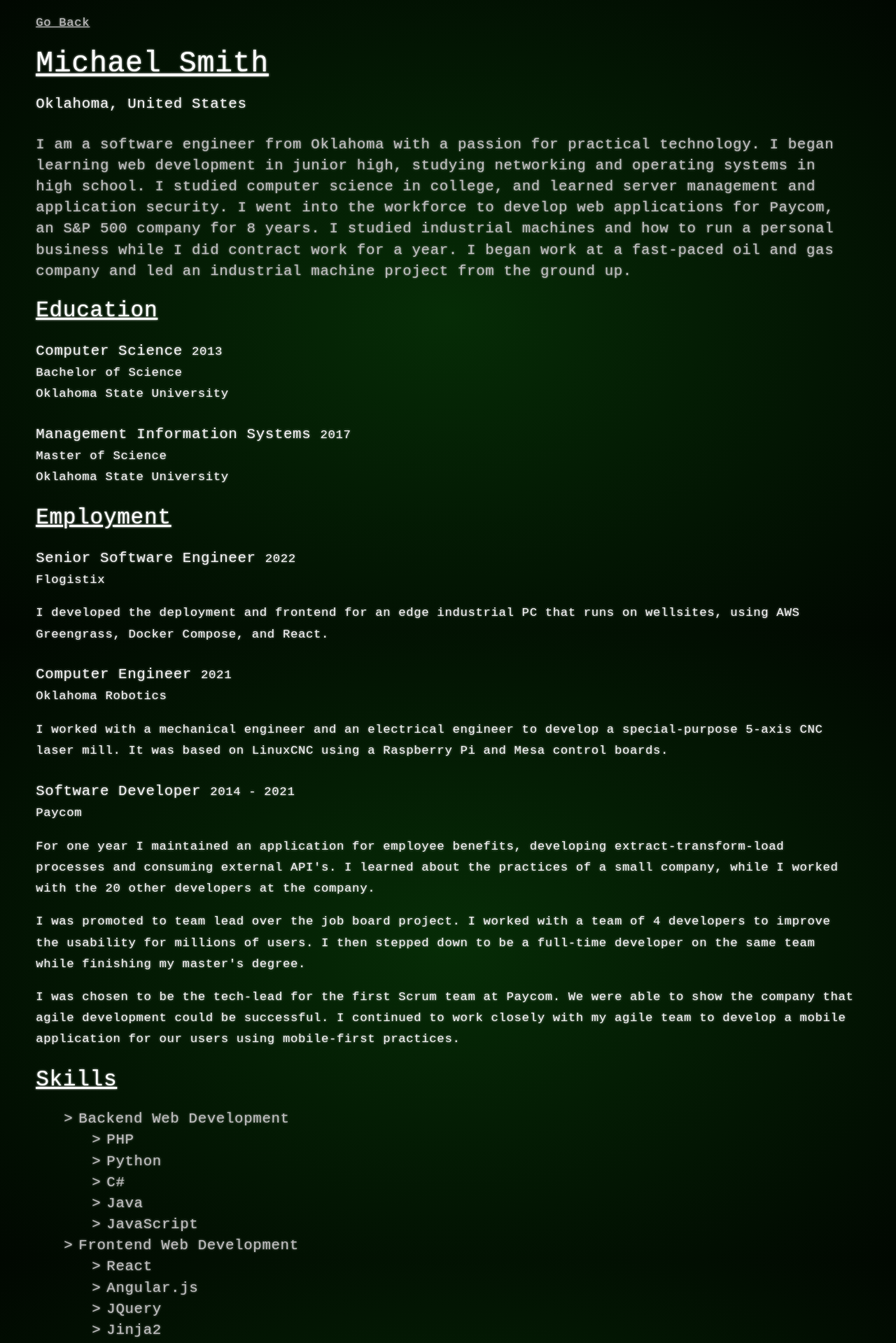
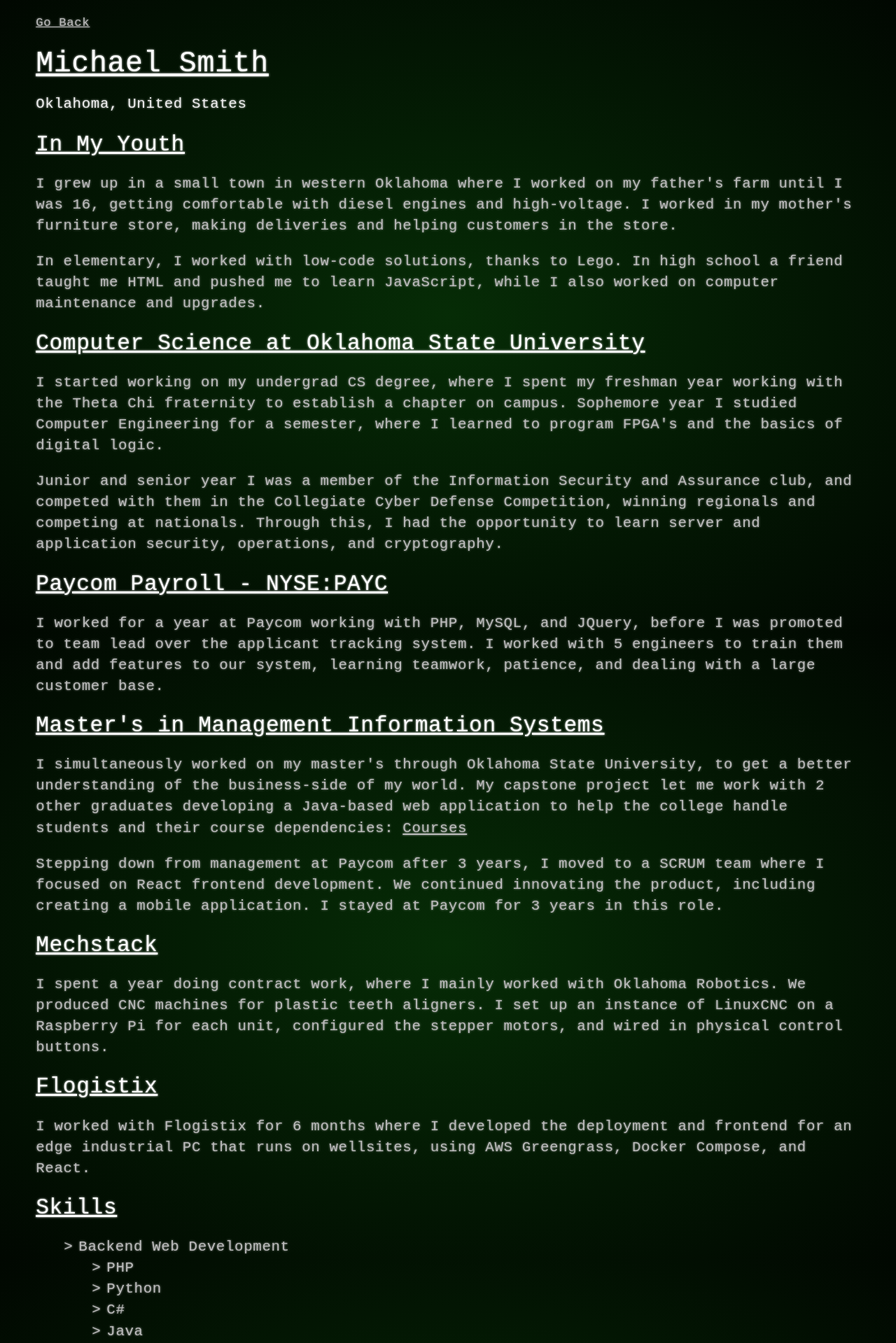
Before and after one commit to smwa/smwa.github.io, a Jekyll site: the page built from resume.html, in a window 1280 px wide. Shown: the top 1919 px of the page at 70% size. Built offline with Jekyll 4.4.1, drawn with Linux system fonts in a browser that asks for light colours.

Commit message:
Update Bio

```diff
--- a/assets/css/index.css
+++ b/assets/css/index.css
@@ -18,6 +18,12 @@
     background-image: radial-gradient(
         #062C06, #000000 120%
     );
+}
+
+.console code {
+  white-space: pre;
+  font-style: italic;
+  color: #eeeeee;
 }
 
 .console * {
--- a/resume.html
+++ b/resume.html
@@ -5,85 +5,80 @@
 <h1>Michael Smith</h1>
 <h4>Oklahoma, United States</h4>
 
+<h2>In My Youth</h2>
+
 <p>
-  I am a software engineer from Oklahoma with a passion for practical technology. I
-  began learning web development in junior high, studying networking and
-  operating systems in high school. I studied computer science in college, and
-  learned server management and application security. I went into the workforce to
-  develop web applications for Paycom, an S&P 500 company for 8 years. I studied
-  industrial machines and how to run a personal business while I did contract work
-  for a year. I began work at a fast-paced oil and gas company and led an industrial
-  machine project from the ground up.
+  I grew up in a small town in western Oklahoma
+  where I worked on my father's farm until I was 16,
+  getting comfortable with diesel engines and high-voltage.
+  I worked in my mother's furniture store, making deliveries and helping customers in the store.
 </p>
 
-<h2>Education</h2>
-<h4>
-  Computer Science
-  <small>
-    2013
-    <div>Bachelor of Science</div>
-    <div>Oklahoma State University</div>
-  </small>
-</h4>
-<h4>
-  Management Information Systems
-  <small>
-    2017
-    <div>Master of Science</div>
-    <div>Oklahoma State University</div>
-  </small>
-</h4>
+<p>
+  In elementary, I worked with low-code solutions, thanks to Lego.
+  In high school a friend taught me HTML and pushed me to learn JavaScript,
+  while I also worked on computer maintenance and upgrades.
+</p>
 
-<h2>Employment</h2>
-<h4>
-  Senior Software Engineer
-  <small>
-    2022
-    <div>Flogistix</div>
+<h2>Computer Science at Oklahoma State University</h2>
+
 <p>
-      I developed the deployment and frontend for an edge industrial PC that runs
-      on wellsites, using AWS Greengrass, Docker Compose, and React.
+  I started working on my undergrad CS degree, where I spent my freshman year
+  working with the Theta Chi fraternity to establish a chapter on campus.
+  Sophemore year I studied Computer Engineering for a semester,
+  where I learned to program FPGA's and the basics of digital logic.
 </p>
-  </small>
-</h4>
-<h4>
-  Computer Engineer
-  <small>
-    2021
-    <div>Oklahoma Robotics</div>
+
 <p>
-      I worked with a mechanical engineer and an electrical engineer to develop a
-      special-purpose 5-axis CNC laser mill. It was based on LinuxCNC using a Raspberry
-      Pi and Mesa control boards.
+  Junior and senior year I was a member of the Information Security and Assurance club,
+  and competed with them in the Collegiate Cyber Defense Competition, winning regionals
+  and competing at nationals. Through this, I had the opportunity to learn server and application
+  security, operations, and cryptography.
 </p>
-  </small>
-</h4>
-<h4>
-  Software Developer
-  <small>
-    2014 - 2021
-    <div>Paycom</div>
+
+<h2>Paycom Payroll - NYSE:PAYC</h2>
+
 <p>
-      For one year I maintained an application for employee benefits, developing
-      extract-transform-load processes and consuming external API's. I learned about
-      the practices of a small company, while I worked with the 20 other developers at
-      the company.
+  I worked for a year at Paycom working with PHP, MySQL, and JQuery,
+  before I was promoted to team lead over the applicant tracking system.
+  I worked with 5 engineers to train them and add features to our system,
+  learning teamwork, patience, and dealing with a large customer base.
 </p>
+
+<h2>Master's in Management Information Systems</h2>
+
 <p>
-      I was promoted to team lead over the job board project. I worked with a team of
-      4 developers to improve the usability for millions of users. I then stepped down to
-      be a full-time developer on the same team while finishing my master's degree.
+  I simultaneously worked on my master's through Oklahoma State University,
+  to get a better understanding of the business-side of my world.
+  My capstone project let me work with 2 other graduates developing a Java-based web application
+  to help the college handle students and their course dependencies:
+  <a href="https://github.com/smwa/courses">Courses</a>
 </p>
+
 <p>
-      I was chosen to be the tech-lead for the first Scrum team at Paycom. We were
-      able to show the company that agile development could be successful. I
-      continued to work closely with my agile team to develop a mobile application for
-      our users using mobile-first practices.
+  Stepping down from management at Paycom after 3 years,
+  I moved to a SCRUM team where I focused on React frontend development.
+  We continued innovating the product, including creating a mobile application.
+  I stayed at Paycom for 3 years in this role.
 </p>
-  </small>
-</h4>
+
+<h2>Mechstack</h2>
+
+<p>
+  I spent a year doing contract work, where I mainly worked with Oklahoma Robotics.
+  We produced CNC machines for plastic teeth aligners. I set up an instance of LinuxCNC
+  on a Raspberry Pi for each unit, configured the stepper motors, and wired in physical control buttons.
+</p>
+
+<h2>Flogistix</h2>
+
+<p>
+  I worked with Flogistix for 6 months where I developed the deployment and frontend
+  for an edge industrial PC that runs on wellsites, using AWS Greengrass, Docker Compose, and React.
+</p>
 
 <h2>Skills</h2>
+
 <ul>
   <li>Backend Web Development</li>
   <ul>
```
Lines whose indentation alone changed are shown as unchanged.
